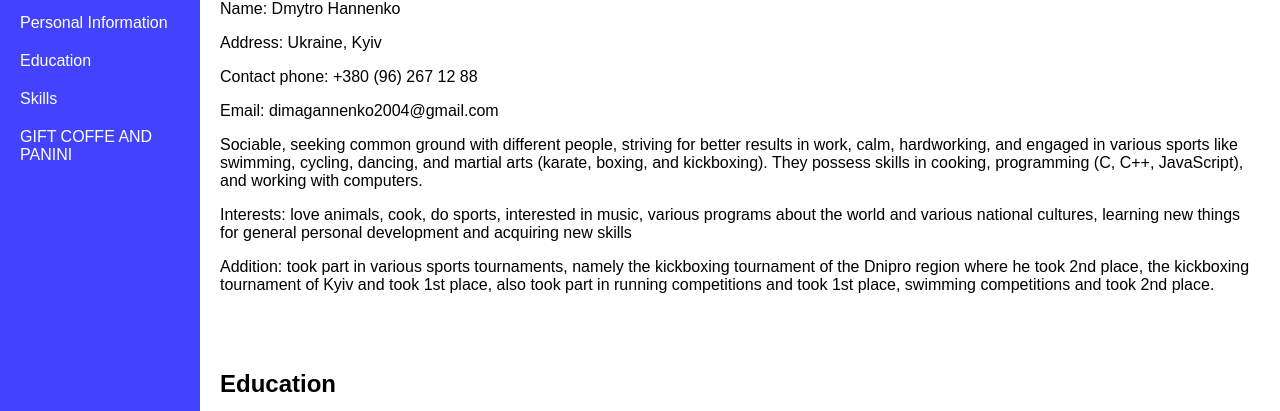
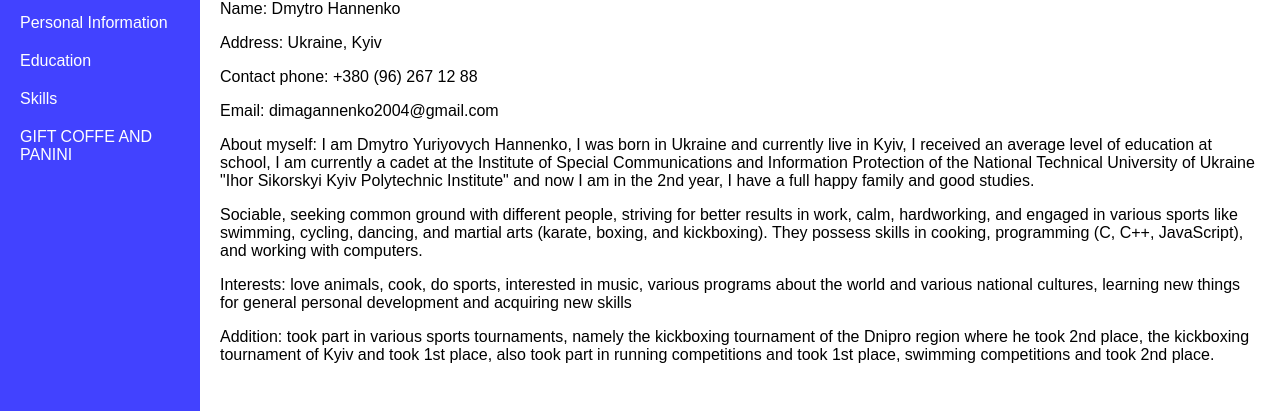
Before and after one commit to Gans1k21/resume, a plain HTML site: page CV(stable)/index.html in a window 1280 px wide. Shown: the part 382-793 px from the top of the page. Drawn offline with Linux system fonts and the light colour scheme.

Commit message:
Update index.html

```diff
--- a/CV(stable)/index.html
+++ b/CV(stable)/index.html
@@ -40,7 +40,8 @@
         <p>Address: Ukraine, Kyiv</p>
         <p>Contact phone: +380 (96) 267 12 88</p>
         <p>Email: dimagannenko2004@gmail.com</p>
-        <p>Sociable, seeking common ground with different people, striving for better results in work, calm, hardworking, and engaged in various sports like swimming, cycling, dancing, and martial arts (karate, boxing, and kickboxing). They possess skills in cooking, programming (C, C++, JavaScript), and working with computers.</p>
+          <p>About myself: I am Dmytro Yuriyovych Hannenko, I was born in Ukraine and currently live in Kyiv, I received an average level of education at school, I am currently a cadet at the Institute of Special Communications and Information Protection of the National Technical University of Ukraine "Ihor Sikorskyi Kyiv Polytechnic Institute" and now I am in the 2nd year, I have a full happy family and good studies.</p>
+	    <p>Sociable, seeking common ground with different people, striving for better results in work, calm, hardworking, and engaged in various sports like swimming, cycling, dancing, and martial arts (karate, boxing, and kickboxing). They possess skills in cooking, programming (C, C++, JavaScript), and working with computers.</p>
         <p>Interests: love animals, cook, do sports, interested in music, various programs about the world and various national cultures, learning new things for general personal development and acquiring new skills</p>
     <p>Addition: took part in various sports tournaments, namely the kickboxing tournament of the Dnipro region where he took 2nd place, the kickboxing tournament of Kyiv and took 1st place, also took part in running competitions and took 1st place, swimming competitions and took 2nd place.</p>
 	</section>
```
